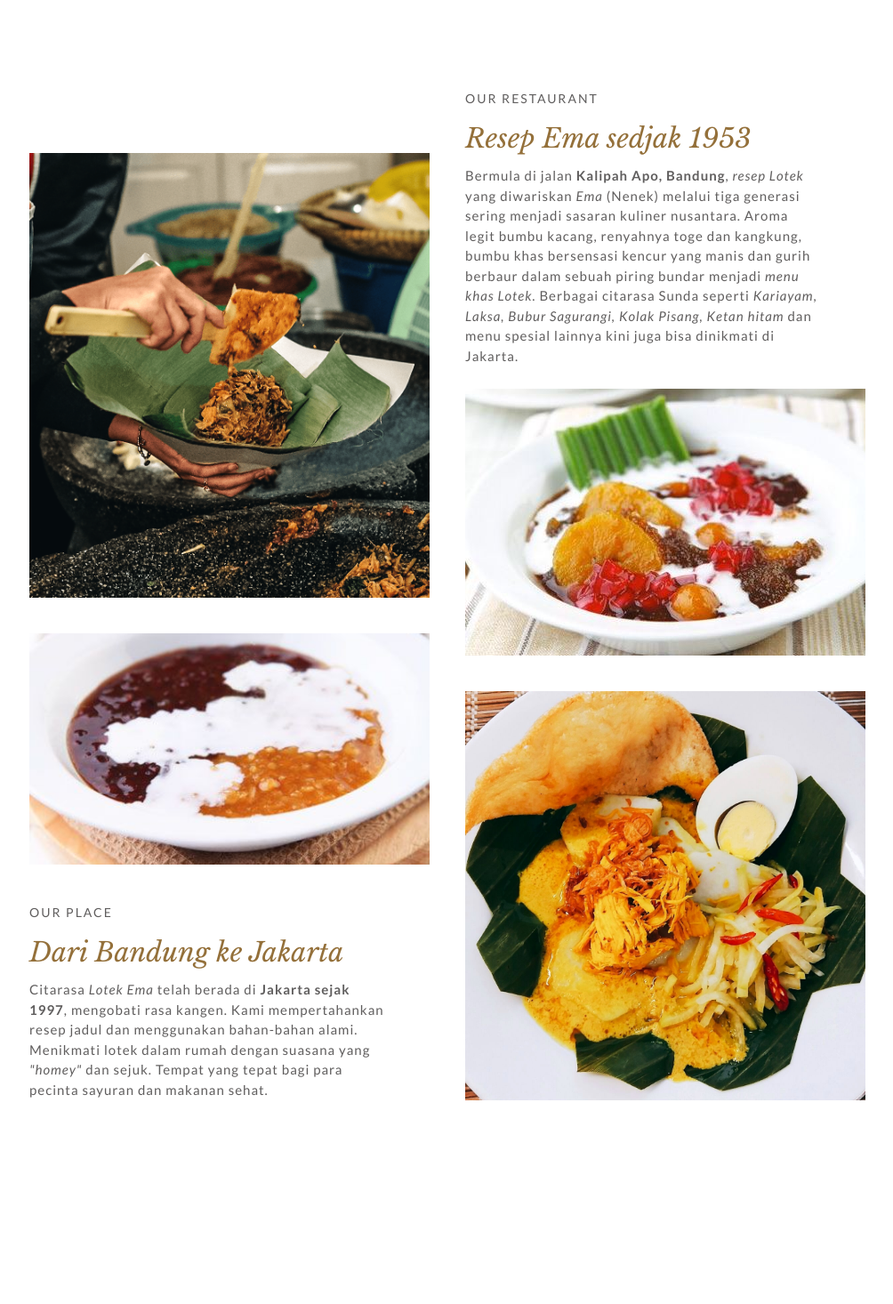
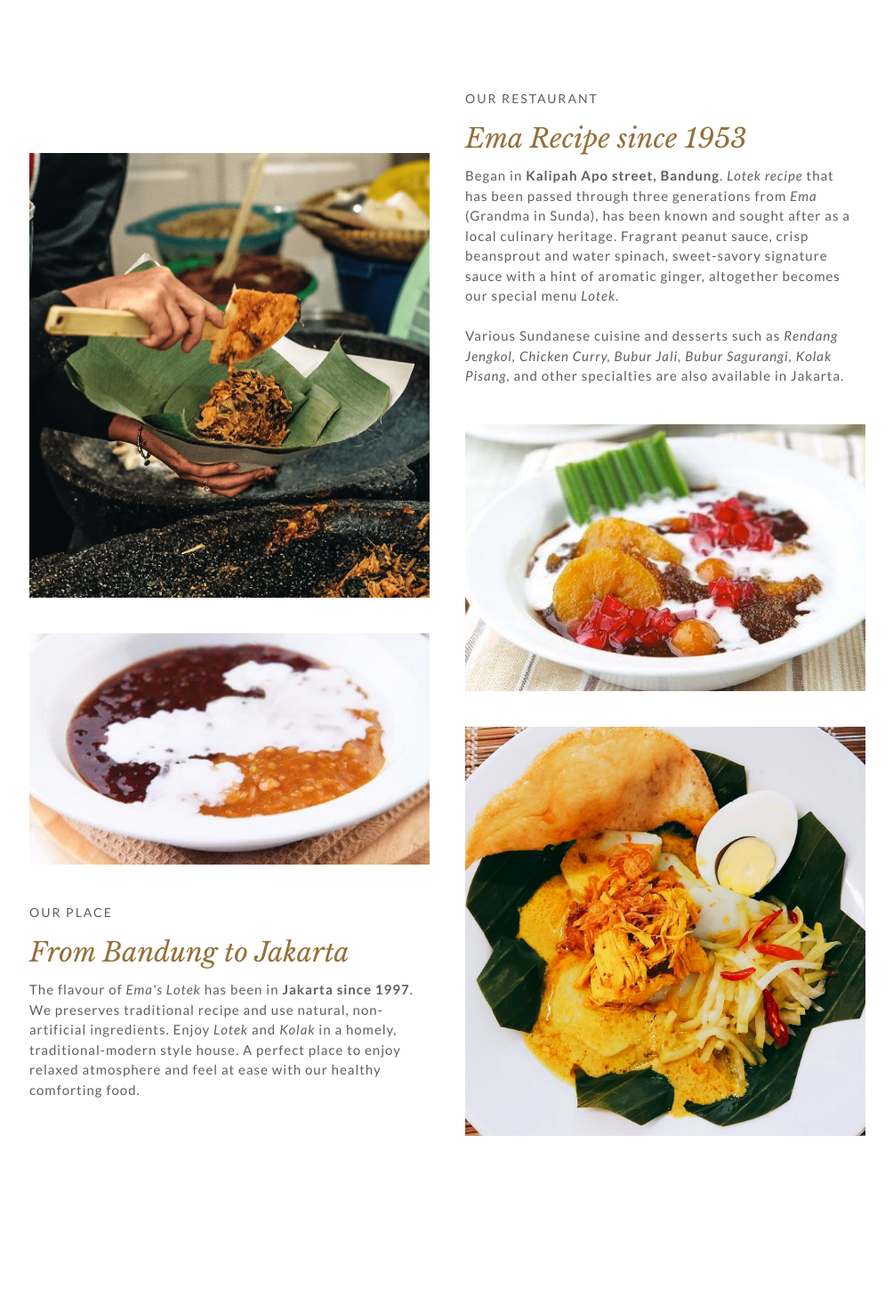
Before and after one commit to isselin28/lotekwebsite, a React (Create React App) app: page / in a window 1280 px wide. Shown: the part 740-2206 px from the top of the page at 89% size, without its empty margins (137-1141 px from the left). Built offline with nearby package versions, Linux system fonts and the light colour scheme.

Commit message:
change texts to english

```diff
--- a/src/Components/LocationBar.js
+++ b/src/Components/LocationBar.js
@@ -107,7 +107,7 @@ function LocationBar() {
       </Grid>
       <Container padding="10">
         <Typography variant="body">
-          Buka Senin - Sabtu, 10.00 - 15.00 . Minggu tutup.
+          Open Monday - Saturday, 10.00 - 15.00 WIB . Close on Sunday &amp; PH.
         </Typography>
       </Container>
 
@@ -151,7 +151,8 @@ function LocationBar() {
       </Grid>
       <Container padding="10">
         <Typography variant="body">
-          Buka Senin, Rabu - Minggu 9.00 - 16.30 . Selasa tutup.
+          Open Monday, Wednesday - Sunday 9.00 - 16.30 WIB. Close on Tuesday
+          &amp; PH.
         </Typography>
       </Container>
     </Container>
--- a/src/sections/AboutSection.js
+++ b/src/sections/AboutSection.js
@@ -33,8 +33,8 @@ const Column = styled(Container).attrs({
 const TextContainer = styled.div`
   display: flex;
   flex-direction: column;
-  width: 400px;
-  height: 240px;
+  width: 440px;
+  height: 280px;
   gap: 8px;
   margin-bottom: 60px;
 `;
@@ -54,30 +54,37 @@ function AboutSection() {
           />
           <TextContainer>
             <Typography variant="label">OUR PLACE</Typography>
-            <Typography variant="title">Dari Bandung ke Jakarta</Typography>
+            <Typography variant="title">From Bandung to Jakarta</Typography>
             <Typography variant="body">
-              Citarasa <i>Lotek Ema</i> telah berada di{" "}
-              <b>Jakarta sejak 1997</b>, mengobati rasa kangen. Kami
-              mempertahankan resep jadul dan menggunakan bahan-bahan alami.
-              Menikmati lotek dalam rumah dengan suasana yang <i>"homey"</i> dan
-              sejuk. Tempat yang tepat bagi para pecinta sayuran dan makanan
-              sehat.
+              The flavour of <i>Ema's Lotek</i> has been in{" "}
+              <b>Jakarta since 1997</b>. We preserves traditional recipe and use
+              natural, non-artificial ingredients. Enjoy <i>Lotek</i> and{" "}
+              <i>Kolak</i> in a homely, traditional-modern style house. A
+              perfect place to enjoy relaxed atmosphere and feel at ease with
+              our healthy comforting food.
             </Typography>
+            <Typography variant="body"></Typography>
           </TextContainer>
         </Column>
         <Column>
           <TextContainer>
             <Typography variant="label">OUR RESTAURANT</Typography>
-            <Typography variant="title">Resep Ema sedjak 1953</Typography>
+            <Typography variant="title">Ema Recipe since 1953</Typography>
             <Typography variant="body">
-              Bermula di jalan <b>Kalipah Apo, Bandung</b>, <i>resep Lotek</i>{" "}
-              yang diwariskan <i>Ema</i> (Nenek) melalui tiga generasi sering
-              menjadi sasaran kuliner nusantara. Aroma legit bumbu kacang,
-              renyahnya toge dan kangkung, bumbu khas bersensasi kencur yang
-              manis dan gurih berbaur dalam sebuah piring bundar menjadi{" "}
-              <i>menu khas Lotek</i>. Berbagai citarasa Sunda seperti{" "}
-              <i>Kariayam, Laksa, Bubur Sagurangi, Kolak Pisang, Ketan hitam</i>{" "}
-              dan menu spesial lainnya kini juga bisa dinikmati di Jakarta.
+              Began in <b>Kalipah Apo street, Bandung</b>. <i>Lotek recipe</i>{" "}
+              that has been passed through three generations from <i>Ema</i>{" "}
+              (Grandma in Sunda), has been known and sought after as a local
+              culinary heritage. Fragrant peanut sauce, crisp beansprout and
+              water spinach, sweet-savory signature sauce with a hint of
+              aromatic ginger, altogether becomes our special menu <i>Lotek</i>.
+              <br />
+              <br />
+              Various Sundanese cuisine and desserts such as{" "}
+              <i>
+                Rendang Jengkol, Chicken Curry, Bubur Jali, Bubur Sagurangi,
+                Kolak Pisang,
+              </i>{" "}
+              and other specialties are also available in Jakarta.
             </Typography>
           </TextContainer>
           <Image
```
